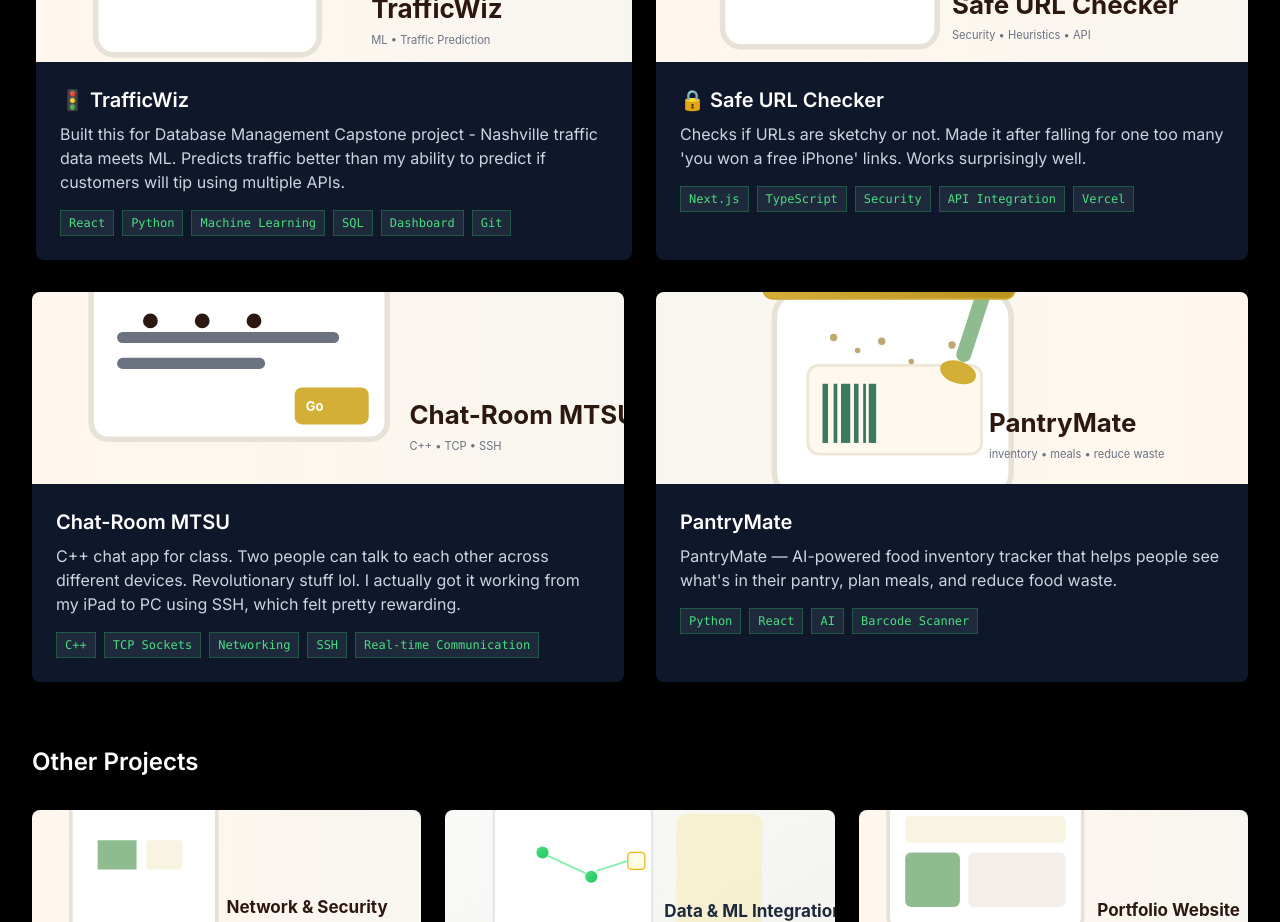
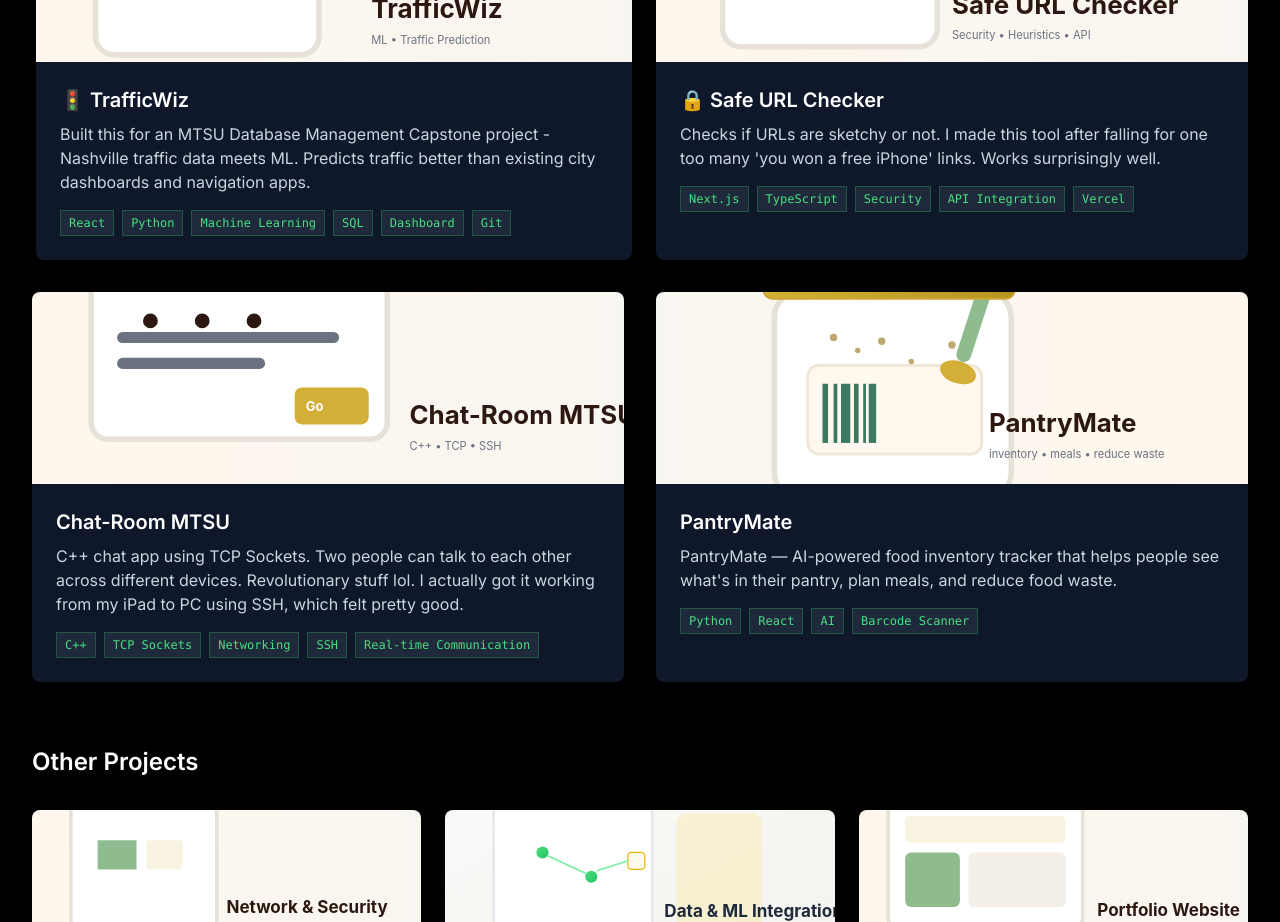
Before and after one commit to WebbOfCode/WebbPortfolio, a Next.js app: page / in a window 1280 px wide. Shown: the part 3220-4142 px from the top of the page. Built offline with nearby package versions, Linux system fonts and the light colour scheme.

Commit message:
Update Projects.tsx

```diff
--- a/src/components/Projects.tsx
+++ b/src/components/Projects.tsx
@@ -7,7 +7,7 @@ export default function Projects() {
     {
       id: 0,
       title: "🚦 TrafficWiz",
-      description: "Built this for Database Management Capstone project - Nashville traffic data meets ML. Predicts traffic better than my ability to predict if customers will tip using multiple APIs.",
+      description: "Built this for an MTSU Database Management Capstone project - Nashville traffic data meets ML. Predicts traffic better than existing city dashboards and navigation apps.",
       technologies: ["React", "Python", "Machine Learning", "SQL", "Dashboard", "Git"],
       image: "/trafficwiz.svg",
       liveUrl: "https://github.com/WebbOfCode/TrafficWiz",
@@ -17,7 +17,7 @@ export default function Projects() {
     {
       id: 1,
       title: "🔒 Safe URL Checker",
-      description: "Checks if URLs are sketchy or not. Made it after falling for one too many 'you won a free iPhone' links. Works surprisingly well.",
+      description: "Checks if URLs are sketchy or not. I made this tool after falling for one too many 'you won a free iPhone' links. Works surprisingly well.",
       technologies: ["Next.js", "TypeScript", "Security", "API Integration", "Vercel"],
       image: "/safeurlcheck.svg",
       liveUrl: "https://safeurlcheck.vercel.app/",
@@ -27,7 +27,7 @@ export default function Projects() {
     {
       id: 2,
       title: " Chat-Room MTSU",
-      description: "C++ chat app for class. Two people can talk to each other across different devices. Revolutionary stuff lol. I actually got it working from my iPad to PC using SSH, which felt pretty rewarding.",
+      description: "C++ chat app using TCP Sockets. Two people can talk to each other across different devices. Revolutionary stuff lol. I actually got it working from my iPad to PC using SSH, which felt pretty good.",
       technologies: ["C++", "TCP Sockets", "Networking", "SSH", "Real-time Communication"],
       image: "/chatroom.svg",
       liveUrl: "https://github.com/WebbOfCode/Chat-Room-MTSU",
```
